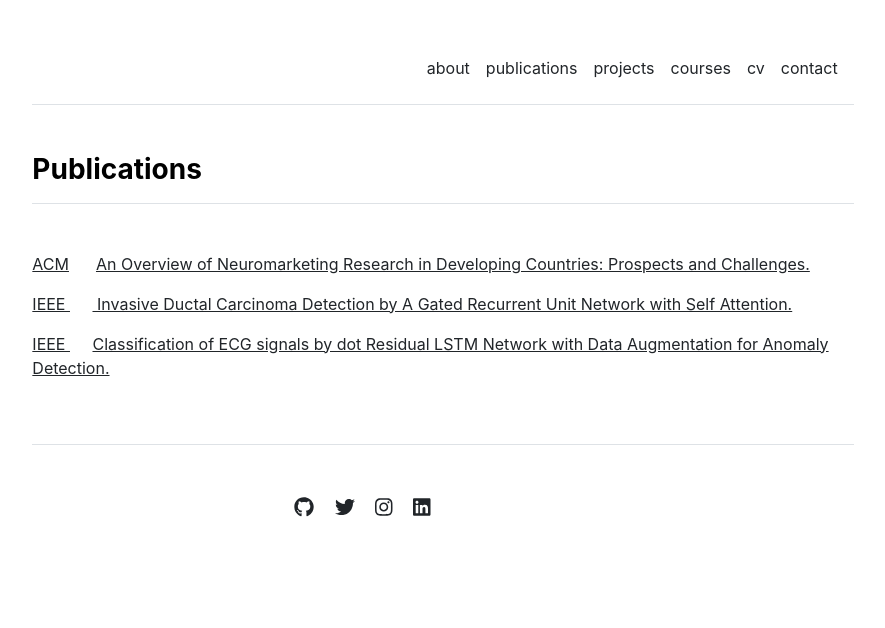
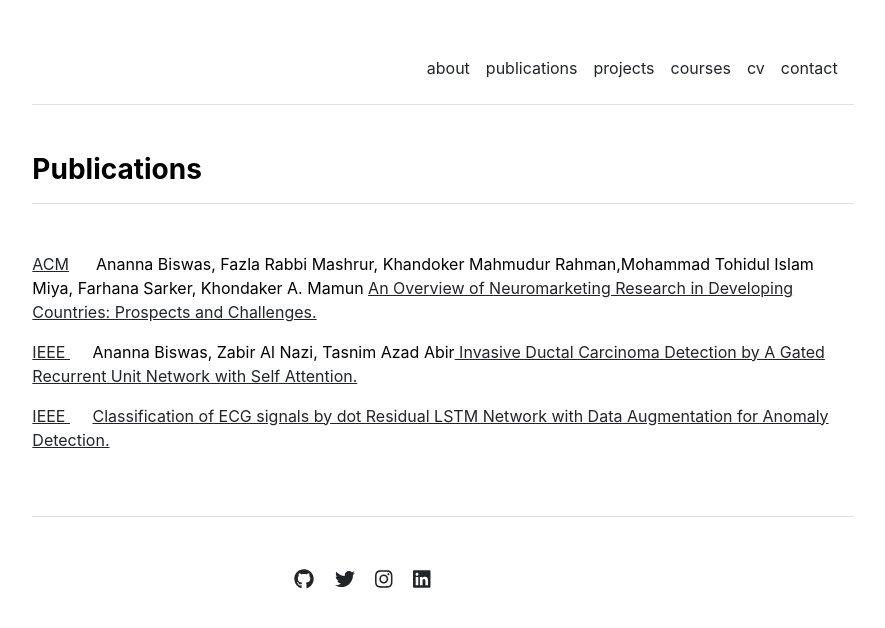
Before and after one commit to Anannabiswas/anannabiswas.github.io, a Jekyll site: the page built from publications.md, in a window 1280 px wide. Shown: the top 628 px of the page, without its empty margins (197-1082 px from the left). Built offline with Jekyll 4.4.1, drawn with Linux system fonts in a browser that asks for light colours.

Commit message:
Update publications.html

```diff
--- a/_includes/publications.html
+++ b/_includes/publications.html
@@ -3,13 +3,14 @@
     <h3 class="fw-bold border-bottom pb-3 mb-5">Publications</h3>
 
   <div>
-     <p><a href ="https://dl.acm.org/doi/abs/10.1145/3542954.3542977" target="_blank">ACM</a> &nbsp; &nbsp; &nbsp;<a href ="/assets/paper/icca.pdf" target="_blank">An Overview of Neuromarketing Research in Developing Countries: Prospects and Challenges.</a> </p>
+     <p><a href ="https://dl.acm.org/doi/abs/10.1145/3542954.3542977" target="_blank">ACM</a> &nbsp; &nbsp; &nbsp;Ananna Biswas, Fazla Rabbi Mashrur, Khandoker Mahmudur
+Rahman,Mohammad Tohidul Islam Miya, Farhana Sarker, Khondaker A. Mamun <a href ="/assets/paper/icca.pdf" target="_blank">An Overview of Neuromarketing Research in Developing Countries: Prospects and Challenges.</a> </p>
      </p>
   </div>
 
   <div>
 
-     <p><a href = "https://ieeexplore.ieee.org/abstract/document/9068841" target="_blank"> IEEE </a> &nbsp; &nbsp; &nbsp;<a href ="/assets/paper/eict.pdf" target="_blank"> Invasive Ductal Carcinoma Detection by A Gated Recurrent Unit Network with Self Attention.</a></p>
+     <p><a href = "https://ieeexplore.ieee.org/abstract/document/9068841" target="_blank"> IEEE </a> &nbsp; &nbsp; &nbsp;Ananna Biswas, Zabir Al Nazi, Tasnim Azad Abir<a href ="/assets/paper/eict.pdf" target="_blank"> Invasive Ductal Carcinoma Detection by A Gated Recurrent Unit Network with Self Attention.</a></p>
      </p>
   </div>
 
```
